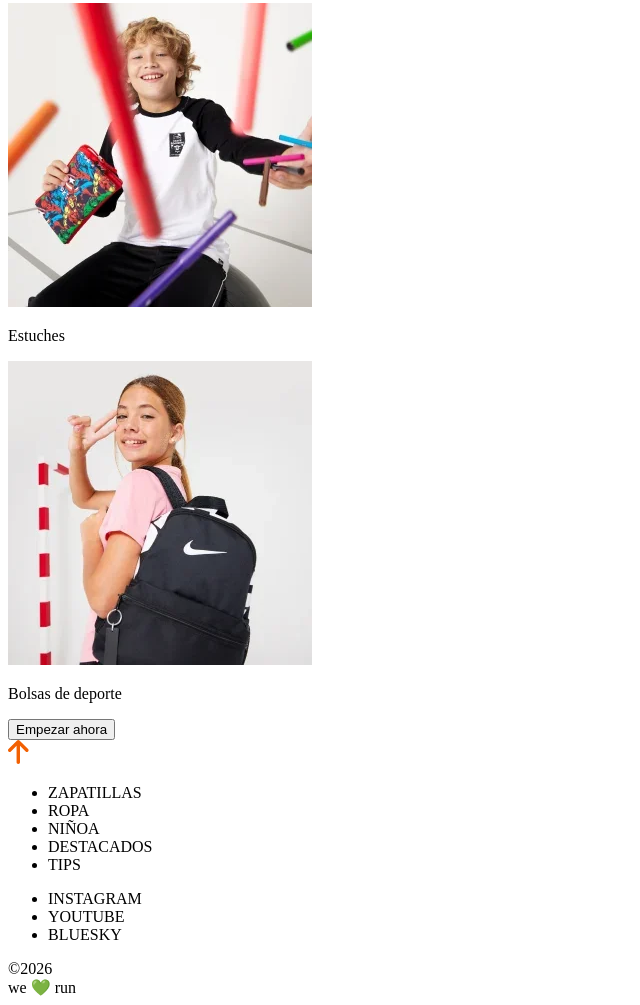
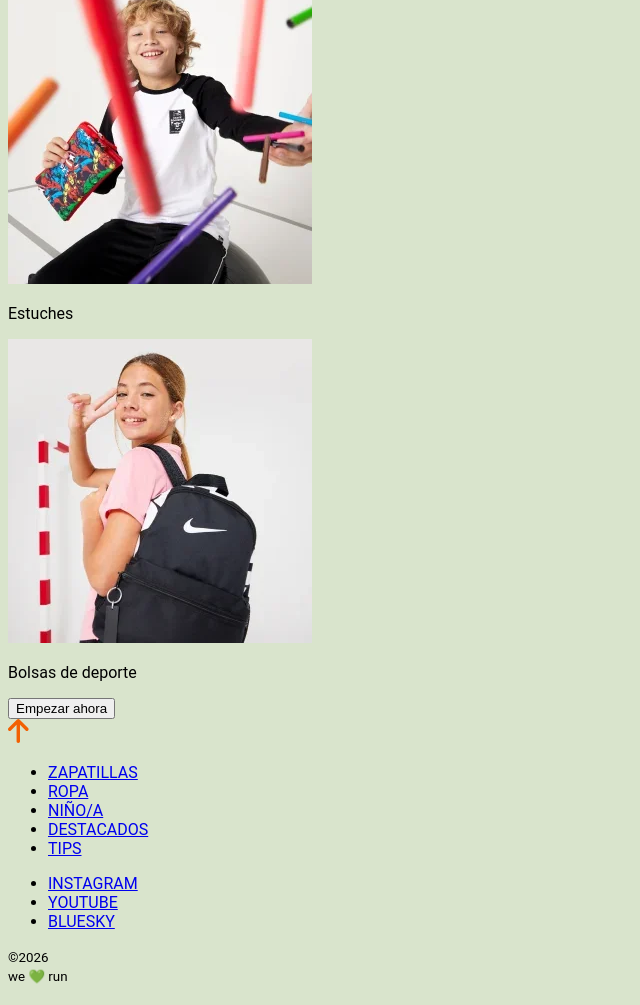
Before and after one commit to Adalab/modulo-1-evaluacion-final-Mari2navarro, a plain HTML site: page index.html in a window 1280 px wide. Shown: the part 859-1864 px from the top of the page, without its empty margins (0-640 px from the left). Drawn offline with Linux system fonts and the light colour scheme.

Commit message:
me da hasta verguenza escribir lo poco que he avanzado

```diff
--- a/css/styles.css
+++ b/css/styles.css
@@ -0,0 +1,6 @@
+body {
+    background-color: rgba(217, 228, 204, 1);
+    font-family: "roboto", sans-serif
+}
+
+/*nunca uses porcentajes en el weigh*/
--- a/index.html
+++ b/index.html
@@ -4,22 +4,30 @@
 <head>
     <meta charset="UTF-8">
     <meta name="viewport" content="width=device-width, initial-scale=1.0">
-    <title>Document</title>
+
+    <title>Comienzos Compartidos</title>
+
+    <link rel="stylesheet" href="./css/styles.css">
+
 </head>
 
 <body>
 
-    <header class="hero">
+    <header id="hero">
 
         <div class=menu>
-            <img src="/images/icon-menu-hamb.svg" alt="icono de menu">
+            <a href="https://adalab.es/"> <img src="/images/icon-menu-hamb.svg" alt="icono de menu">
+            </a>
         </div>
 
         <h1>COMIENZOS<br>COMPARTIDOS</h1>
 
         <p>Todo lo que necesitas para volver al cole con ilusión</p>
 
-        <div class="scroll"> <img src="/images/icon-scroll-down.svg" alt="imagen de flecha hacia abajo">
+        <div>
+            <a href="#backtoschool">
+                <img src="/images/icon-scroll-down.svg" alt="imagen de flecha hacia abajo">
+            </a>
         </div>
 
     </header>
@@ -38,25 +46,25 @@
         <p>¡Prepáralos con tus marcas favoritas!</p>
     </main>
 
-    <section> class="cole">
+    <section id="backtoschool">
         <h4>VUELTA AL COLE</h4>
 
         <div class="product">
-            <img src="/images/image01.webp"
+            <img class="image01" src="/images/image01.webp"
                 alt="imagen de una niña de rasgos orientales con el pelo negro ondulado, una sudadera lila y una mochila negra de la marca puma sonriendo y agarrando la mochila por el hombro">
 
             <p>Mochilas escolares</p>
         </div>
 
         <div class="product2">
-            <img src="/images/image03.webp"
+            <img class="image02" src="/images/image03.webp"
                 alt="niño rubio de expresión feliz con un estuche en la mano lanzando rotuladores hacia la cámara">
 
             <p>Estuches</p>
         </div>
 
         <div class="product3">
-            <img src="/images/image02.webp" alt="niña sonriendo">
+            <img class="image03" src="/images/image02.webp" alt="niña sonriendo">
 
             <p>Bolsas de deporte</p>
         </div>
@@ -64,25 +72,64 @@
 
         <button>Empezar ahora</button>
         <div class="up">
-            <img src="/images/icon-arrow-up.svg" alt="imagen de flecha hacia arriba">
+            <a href="#hero">
+                <img src="/images/icon-arrow-up.svg" alt="imagen de flecha hacia arriba">
+            </a>
         </div>
     </section>
+    <!--prueba de comentario-->
+    <footer>
+        <nav>
+            <ul>
+                <li>
+                    <a href="https://adalab.es/">
+                        ZAPATILLAS
+                    </a>
+                </li>
+                <li>
+                    <a href="https://adalab.es/">
+                        ROPA
+                    </a>
+                </li>
+                <li>
+                    <a href="https://adalab.es/">
+                        NIÑO/A
+                    </a>
+                </li>
+                <li>
+                    <a href="https://adalab.es/"> DESTACADOS
+                    </a>
+                </li>
+                <li>
+                    <a href="https://adalab.es/">
+                        TIPS
+                    </a>
+                </li>
+            </ul>
+        </nav>
+        <ul>
+            <li>
+                <a href="https://adalab.es/">
+                    INSTAGRAM
+                </a>
+            </li>
+            <li>
+                <a href="https://adalab.es/">
+                    YOUTUBE
+                </a>
+            </li>
+            <li>
+                <a href="https://adalab.es/">
 
-    <footer>
-        <ul>
-            <li>ZAPATILLAS</li>
-            <li>ROPA</li>
-            <li>NIÑOA</li>
-            <li>DESTACADOS</li>
-            <li>TIPS</li>
+                    BLUESKY
+                </a>
+            </li>
         </ul>
-        <ul>
-            <li>INSTAGRAM</li>
-            <li>YOUTUBE</li>
-            <li>BLUESKY</li>
-        </ul>
-        <div class="copy">©2026<br>
-            we 💚 run</div>
+        </nav>
+        <div class="copy">
+            <small>&copy;2026<br>
+                we 💚 run</small>
+        </div>
     </footer>
 
 </body>
```
